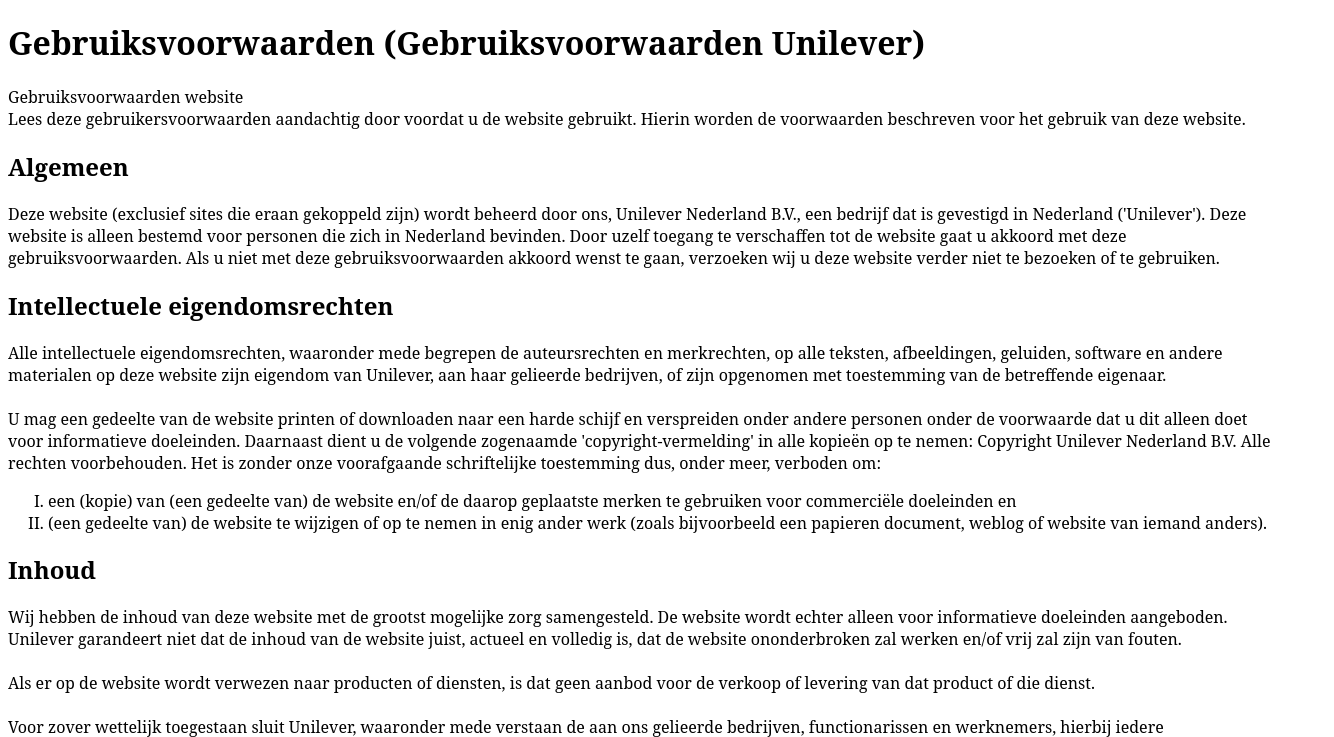
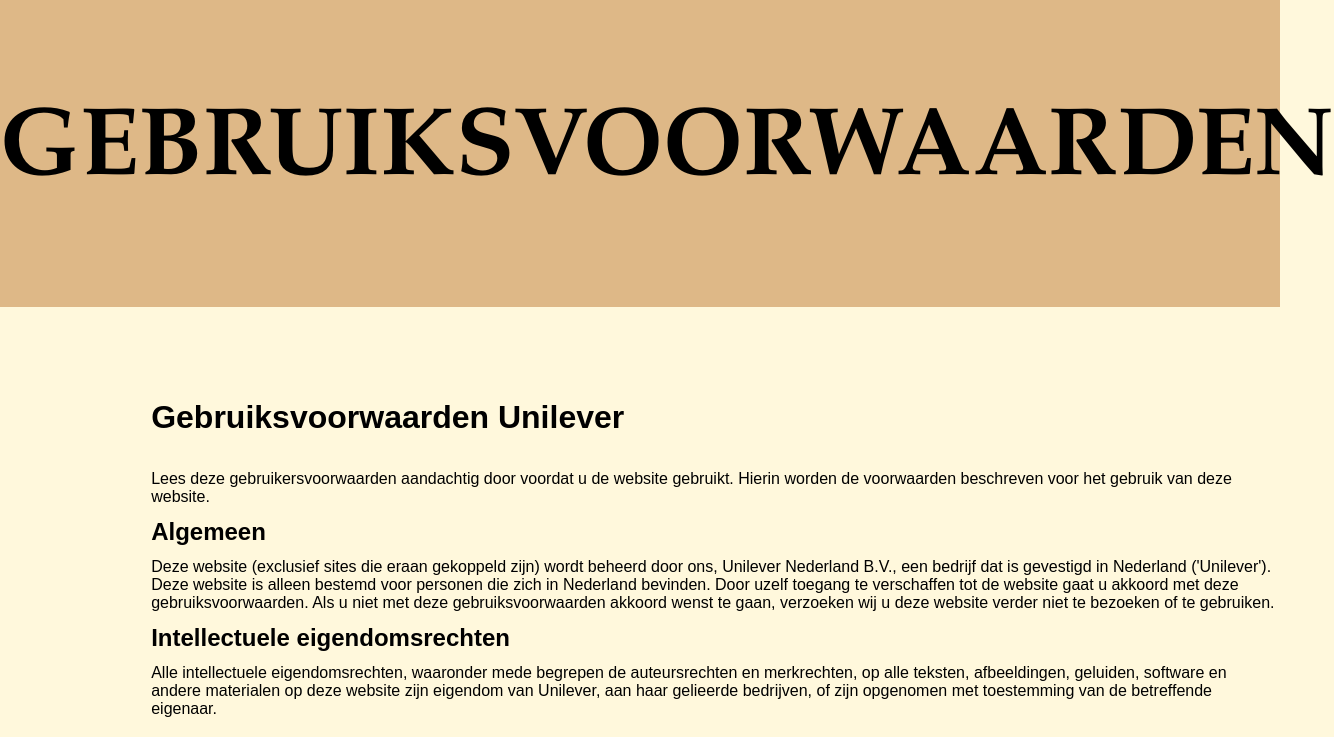
Before and after one commit to dannyger97/Webtech, a plain HTML site: page Les2/voorwaarden.html in a window 1280 px wide. Shown: the top 737 px of the page, 1334 px wide, since content can reach past the window. Drawn offline with Linux system fonts and the light colour scheme.

Commit message:
Les 3 deels opdracht 2

```diff
--- a/Les2/css/styles.css
+++ b/Les2/css/styles.css
@@ -1,19 +1,26 @@
+*{
+    margin: 0px;
+    padding: 0px;
+    box-sizing: border-box;
+}
 body {
-    background-color: lightcyan;
+    background-color: cornsilk;
     font-family: "Arial";
-    line-height: 20px;
+}
+h1,h2,h3{
+    margin-bottom: 0.5em;
+    margin-top: 0.5em;
+
 }
 
-h1 {
+header {
     text-align: center;
     text-transform: uppercase;
     font-size: 3em;
     font-family: "Book Antiqua";
-    letter-spacing: 10px;
     background-color: burlywood;
-    border-radius: 20px;
-    border-left: 3px solid black;
-    border-right: 3px solid black;
+    padding-top:1em;
+    padding-bottom: 1em ;
 }
 img{
     width: 10%;
@@ -29,7 +36,7 @@ a{
     color: black;
     text-decoration: none;
 }
-div{
+main{
     padding-left: 4cm;
     padding-top:2cm;
     padding-bottom:2cm;
--- a/Les2/css/voorwaarden.css
+++ /dev/null
@@ -1,14 +0,0 @@
-body {
-    font-family: "serif";
-}
-
-h2 {
-    color: inherit;
-}
-
-h3 {
-    color: inherit;
-}
-ol{
-    list-style-type: upper-roman;
-}
--- a/Les2/css/werkplaats.css
+++ /dev/null
@@ -1,3 +0,0 @@
-img{
-    width:35%;
-}
--- a/Les2/voorwaarden.html
+++ b/Les2/voorwaarden.html
@@ -3,12 +3,14 @@
 <head>
     <meta charset="UTF-8">
     <title>Voorwaarden - Danny Gerritsen </title>
-    <link rel="stylesheet" href="css/voorwaarden.css"/>
+    <link rel="stylesheet" href="css/styles.css"/>
 </head>
 <body>
-
-<h1>Gebruiksvoorwaarden (Gebruiksvoorwaarden Unilever)</h1>
-Gebruiksvoorwaarden website<br/>
+<header>
+    <h1>Gebruiksvoorwaarden</h1>
+</header>
+<main>
+    <h1>Gebruiksvoorwaarden Unilever</h1><br/>
     Lees deze gebruikersvoorwaarden aandachtig door voordat u de website
     gebruikt. Hierin worden de voorwaarden beschreven voor het gebruik
     van deze website.<br/>
@@ -37,11 +39,13 @@ Het is zonder onze voorafgaande schriftelijke toestemming dus, onder
     meer, verboden om:
     <ol>
         <li>een (kopie) van (een gedeelte van) de website en/of de daarop
-    geplaatste merken te gebruiken voor commerciële doeleinden en</li>
+            geplaatste merken te gebruiken voor commerciële doeleinden en
+        </li>
 
-<li >(een gedeelte van) de website te wijzigen of op te nemen in enig
+        <li>(een gedeelte van) de website te wijzigen of op te nemen in enig
             ander werk (zoals bijvoorbeeld een papieren document, weblog of
-    website van iemand anders).</li>
+            website van iemand anders).
+        </li>
     </ol>
 
     <h2>Inhoud</h2>
@@ -64,10 +68,12 @@ geval aansprakelijk zijn voor welke schade dan ook, die op enige
     wijze ontstaat door en/of voortvloeit uit: <br/>
     <ul>
         <li>handelingen door u verricht, die zouden zijn ingegeven door de
-    op de website geplaatste informatie;</li>
+            op de website geplaatste informatie;
+        </li>
         <li>de onmogelijkheid de website te gebruiken; en
             het feit dat bepaalde informatie op de website onjuist,
-    onvolledig of niet actueel is.</li>
+            onvolledig of niet actueel is.
+        </li>
     </ul>
     <h2>Aan de site gekoppelde sites (gelinkte sites)</h2>
     De website kan verwijzingen (bijvoorbeeld door middel van een
@@ -104,5 +110,9 @@ Op deze gebruiksvoorwaarden en uw gebruik van de website is
     Nederlands recht van toepassing. Alle eventuele geschillen die
     hieruit voortvloeien of anderszins verband houden met deze website
     worden voorgelegd aan de daartoe bevoegde rechter te Rotterdam.
+</main>
+<footer>
+    <p>Danny Gerritsen 2017 &copy;</p>
+</footer>
 </body>
 </html>
```
Also changed, not shown: Les2/personalia.html (+11 -6 lines), Les2/werkplaats.html (+11 -4 lines). Lines whose indentation alone changed are shown as unchanged.
